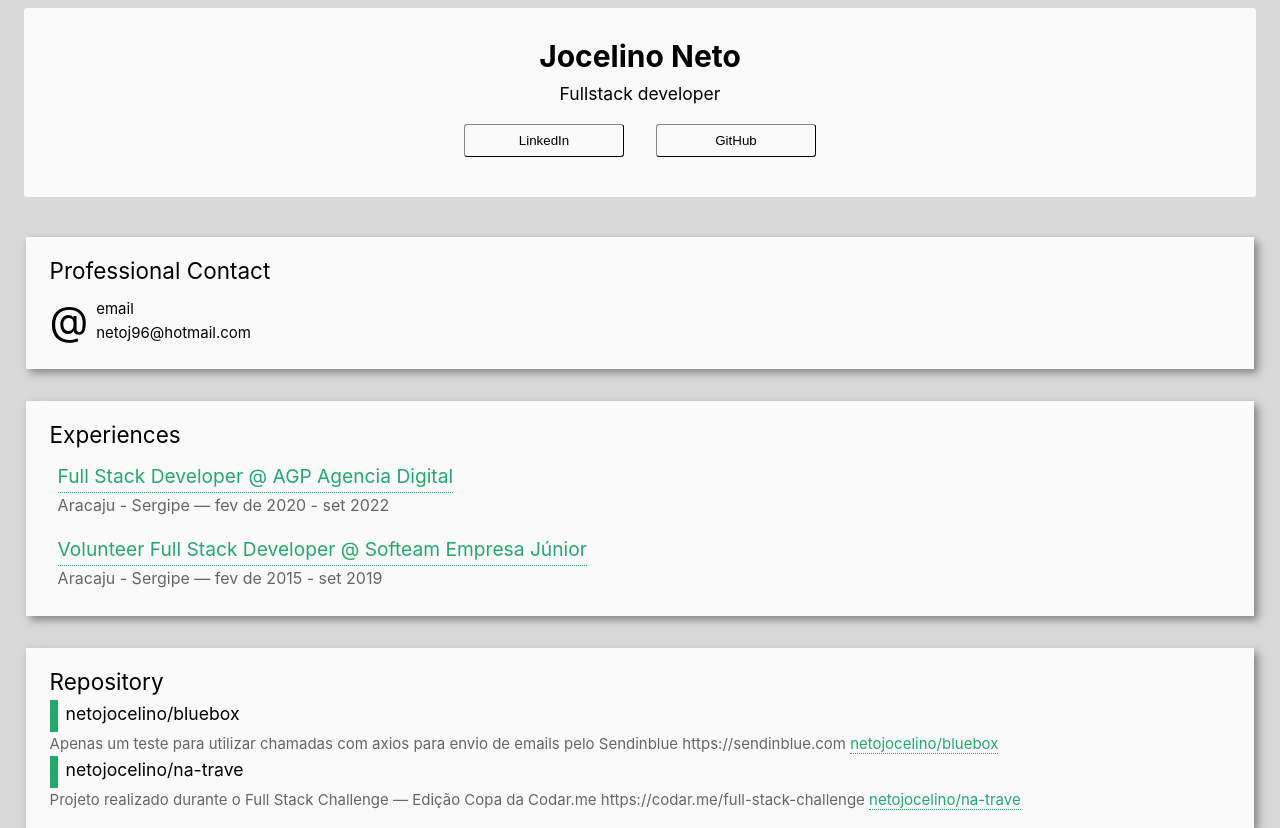
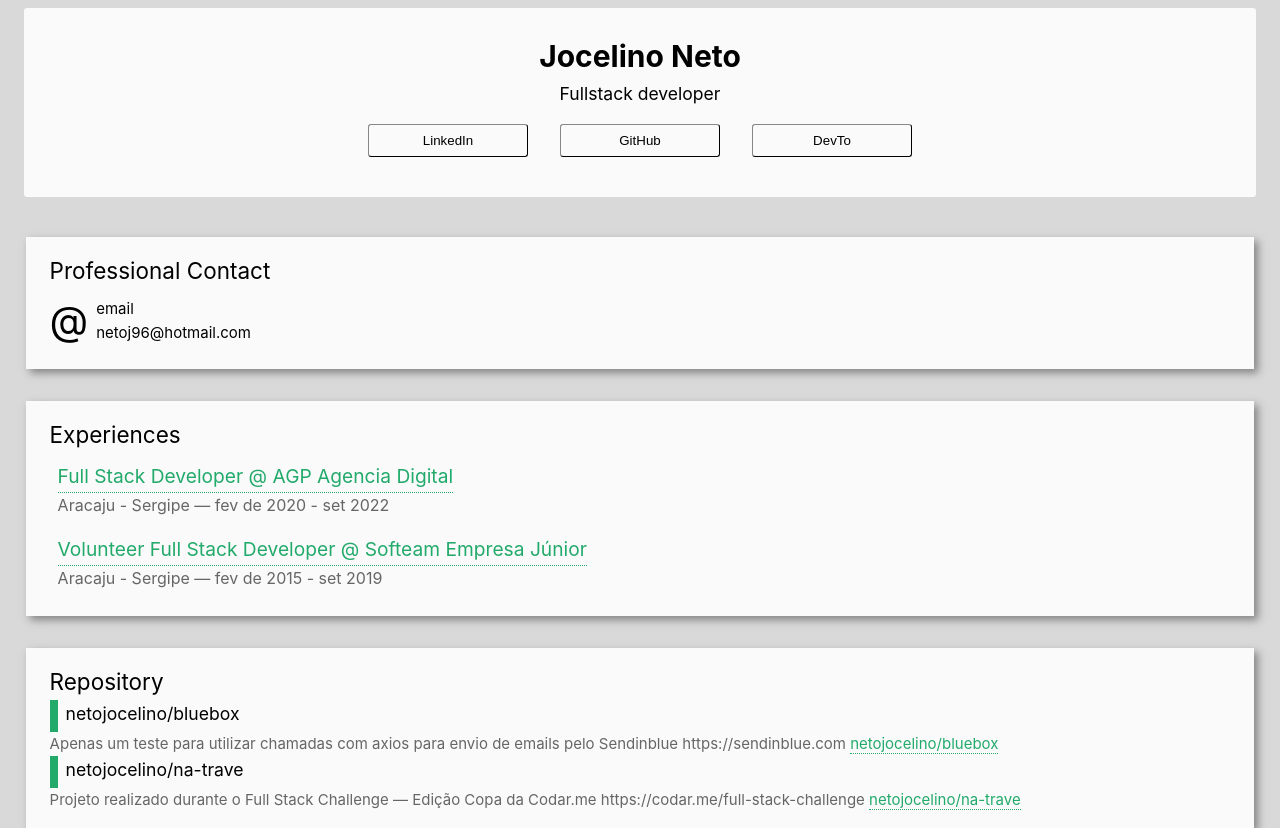
Before and after one commit to netojocelino/netojocelino.github.io, a Vue app: page / in a window 1280 px wide. Built offline with nearby package versions, Linux system fonts and the light colour scheme.

Commit message:
Add Button to DevTo at App page

```diff
--- a/src/App.vue
+++ b/src/App.vue
@@ -44,6 +44,10 @@ export default {
       const url = "https://github.com/netojocelino";
       window.open(url, "_blank");
     },
+    openDevTo() {
+      const url = "https://dev.to/netojocelino";
+      window.open(url, "_blank");
+    },
     async loadData() {
       const data = await api.about();
 
@@ -85,6 +89,13 @@ export default {
           styled="outline-transparent"
           type="button"
           label="GitHub"
+        />
+
+        <v-button
+          @anchor="openDevTo"
+          styled="outline-transparent"
+          type="button"
+          label="DevTo"
         />
       </template>
     </v-header>
```
